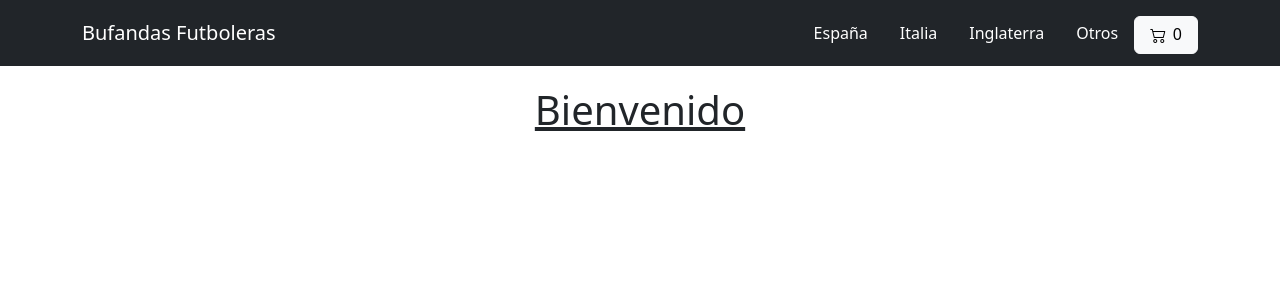
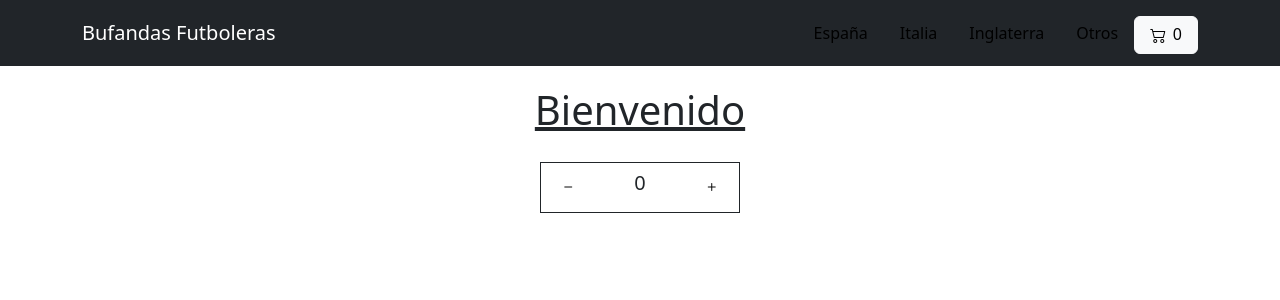
Before and after one commit to juande9/ReactEcommerceProject, a React (Create React App) app: page / in a window 1280 px wide. Shown: the top 300 px of the page. Built offline with nearby package versions, Linux system fonts and the light colour scheme.

Commit message:
contador

```diff
--- a/src/App.js
+++ b/src/App.js
@@ -1,12 +1,14 @@
 import './App.css';
 import ItemListContainer from './components/ItemListContainer/ItemListCointainer';
 import Nabvar from './components/Nabvar/Nabvar';
+import Counter from './components/Counter/Counter';
 
 function App() {
   return (
     <div className='App'>
       <Nabvar />
       <ItemListContainer greeting="Bienvenido"/>
+      <Counter/>
     </div>
   );
 }
--- a/src/components/CartWidget/CartWidget.js
+++ b/src/components/CartWidget/CartWidget.js
@@ -4,7 +4,7 @@ const CartWidget = () => {
 
     return (
         <button type="button" className="btn btn-light">
-            <i class="bi bi-cart2"></i>
+            <i className="bi bi-cart2"></i>
             <span>0</span>
         </button>
     )
--- /dev/null
+++ b/src/components/Counter/Counter.css
@@ -0,0 +1,16 @@
+.counter {
+    border: 1px solid;
+    display: flex;
+    align-items: center;
+    justify-content: space-between;
+    margin: auto;
+    width: 200px;
+}
+
+button {
+    color:black
+}
+
+.error{
+    color:brown
+}
--- /dev/null
+++ b/src/components/Counter/Counter.js
@@ -0,0 +1,34 @@
+import "./Counter.css"
+import { useState } from "react";
+
+const Counter = () => {
+
+    const [number, setNumber] = useState(0)
+    const [error, setError] = useState()
+
+    function add() {
+        setNumber(number + 1)
+        setError("")
+    }
+
+    function remove() {
+        number > 0 ? setNumber(number - 1) : setError("Menos que cero no se puede papu.")
+    }
+
+    return (
+        <div>
+            <div className="counter">
+                <button type="button" onClick={remove}>
+                    <i className="bi bi-dash"></i>
+                </button>
+                <h5>{number}</h5>
+                <button type="button" onClick={add}>
+                    <i className="bi bi-plus"></i>
+                </button>
+            </div>
+            <div className="error">{error}</div>
+        </div>
+    )
+}
+
+export default Counter
```
